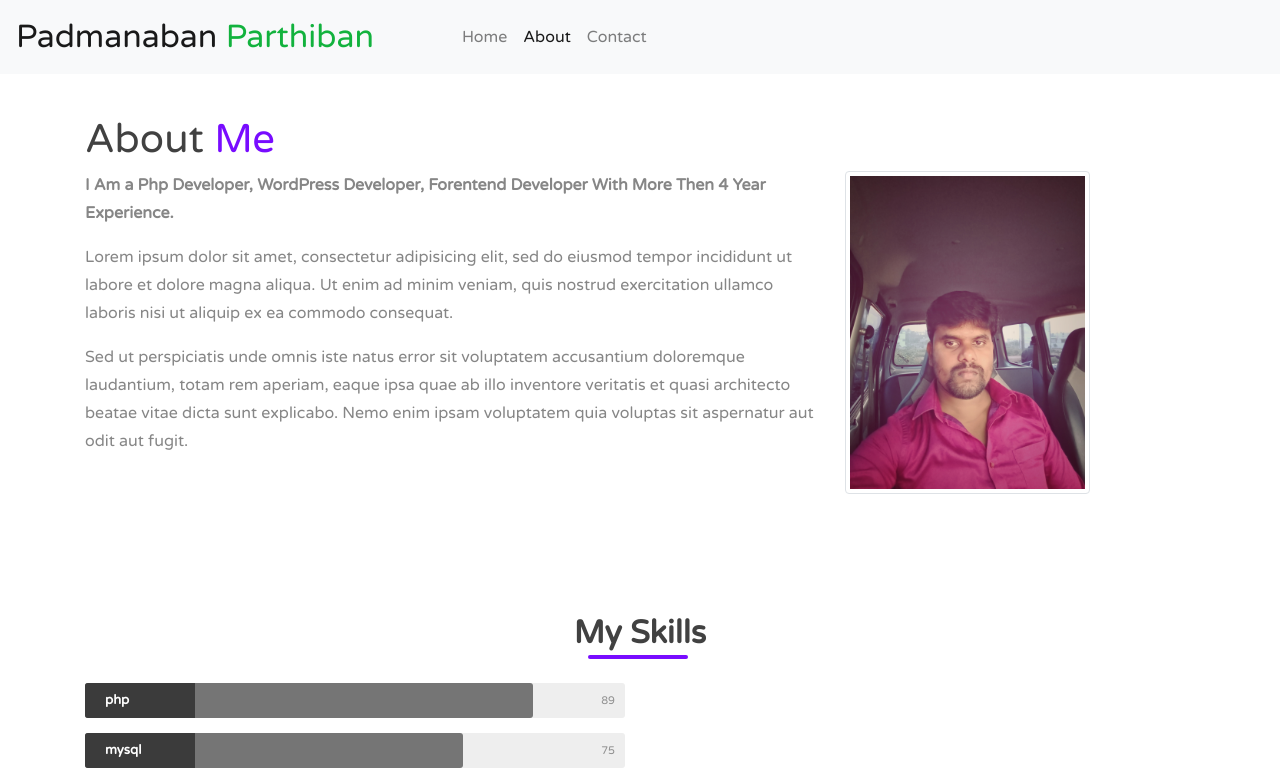
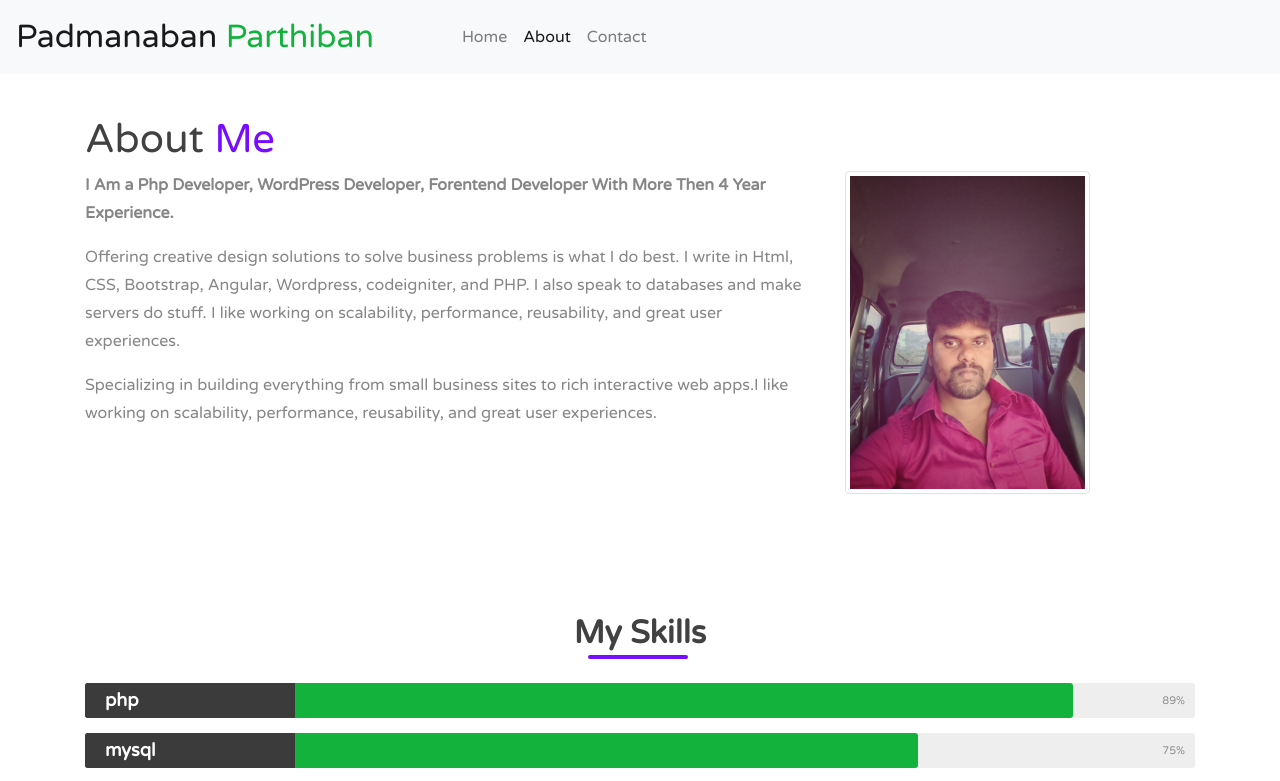
Before and after one commit to padmanabanparthi/padmanaban-parthiban, an Angular app: page /about in a window 1280 px wide. Shown: the top 781 px of the page. Built offline with nearby package versions, Linux system fonts and the light colour scheme.

Commit message:
about me dynamic

```diff
--- a/src/app/about/about.component.css
+++ b/src/app/about/about.component.css
@@ -28,9 +28,9 @@
     position: absolute;
     top: 0;
     left: 0;
-    width: 110px;
+    width: 210px;
     font-weight: bold;
-    font-size: 13px;
+    font-size: 18px;
     color: #ffffff;
     background: #6adcfa;
     -webkit-border-top-left-radius: 3px;
--- a/src/app/about/about.component.html
+++ b/src/app/about/about.component.html
@@ -4,14 +4,7 @@
         <div class="col-md-12 intro">
           <h1>About <span>Me</span></h1>
           <div class="row">
-              <div class="col-md-8">
-                <p><strong>I Am a Php Developer, WordPress Developer, Forentend Developer With More Then 4 Year Experience.</strong></p>
-                <p>
-                    Lorem ipsum dolor sit amet, consectetur adipisicing elit, sed do eiusmod tempor incididunt ut labore et dolore magna aliqua. Ut enim ad minim veniam, quis nostrud exercitation ullamco laboris nisi ut aliquip ex ea commodo consequat.
-                </p>
-                <p>
-                    Sed ut perspiciatis unde omnis iste natus error sit voluptatem accusantium doloremque laudantium, totam rem aperiam, eaque ipsa quae ab illo inventore veritatis et quasi architecto beatae vitae dicta sunt explicabo. Nemo enim ipsam voluptatem quia voluptas sit aspernatur aut odit aut fugit.
-                </p>
+              <div class="col-md-8" [innerHTML]="aboutMe">
               </div>
               <div class="col-md-4">
                 <img src="assets/images/padmanaban.jpeg" class="img-thumbnail" width="70%" alt="">
@@ -27,11 +20,11 @@
           <div class="col-md-12"><h2 class="sectionTitle">My Skills</h2></div>
       </div>
       <div class="row skillBarContainer">
-        <div class="col-md-6">
+        <div class="col-md-12">
           <div class="skillbar clearfix " *ngFor="let skill of skills" attr.data-percent="{{skill.percentage}}%">
             <div class="skillbar-title" style="background: #424242;"><span>{{skill.title}}</span></div>
-            <div class="skillbar-bar" style="background: #757575;"></div>
-            <div class="skill-bar-percent">{{skill.percentage}}</div>
+            <div class="skillbar-bar" style="background: #12B23D;"></div>
+            <div class="skill-bar-percent">{{skill.percentage+"%"}}</div>
           </div> <!-- End Skill Bar -->
         </div>
       </div>
--- a/src/app/about/about.component.ts
+++ b/src/app/about/about.component.ts
@@ -1,6 +1,8 @@
 import { Component, OnInit } from '@angular/core';
 
 import {SkillsService} from '../skills.service';
+import {AboutmeService} from '../aboutme.service';
+
 declare var jquery:any;
 declare var $ :any;
 @Component({
@@ -11,17 +13,19 @@ declare var $ :any;
 export class AboutComponent implements OnInit {
 
   public skills = [];
+  public aboutMe;
 
-  constructor(private _skills: SkillsService) { }
+  constructor(private _skills: SkillsService, private _aboutme: AboutmeService) { }
 
   ngOnInit() {
     this.skills = this._skills.getSkills();
+    this.aboutMe = this._aboutme.aboutme();
 
     jQuery(document).ready(function(){
       jQuery('.skillbar').each(function(){
         jQuery(this).find('.skillbar-bar').animate({
           width:jQuery(this).attr('data-percent')
-        },6000);
+        }, 2000);
       });
     });
   }
--- /dev/null
+++ b/src/app/aboutme.service.ts
@@ -0,0 +1,10 @@
+import { Injectable } from '@angular/core';
+
+@Injectable()
+export class AboutmeService {
+
+  constructor() { }
+  aboutme() {
+    return "<p><strong>I Am a Php Developer, WordPress Developer, Forentend Developer With More Then 4 Year Experience.</strong></p> <p> Offering creative design solutions to solve business problems is what I do best. I write in Html, CSS, Bootstrap, Angular, Wordpress, codeigniter, and PHP. I also speak to databases and make servers do stuff. I like working on scalability, performance, reusability, and great user experiences.</p><p>Specializing in building everything from small business sites to rich interactive web apps.I like working on scalability, performance, reusability, and great user experiences. </p>";
+  }
+}
--- a/src/app/app.module.ts
+++ b/src/app/app.module.ts
@@ -3,6 +3,7 @@ import { NgModule } from '@angular/core';
 
 import { AppRoutingModule } from './app-routing.module';
 import { SkillsService } from './skills.service'; // service
+import { AboutmeService } from './aboutme.service'; // service
 import { AppComponent } from './app.component';
 import { HeaderComponent } from './common/header/header.component';
 import { FooterComponent } from './common/footer/footer.component';
@@ -26,7 +27,7 @@ import { ContactComponent } from './contact/contact.component';
     BrowserModule,
     AppRoutingModule
   ],
-  providers: [SkillsService],
+  providers: [SkillsService, AboutmeService],
   bootstrap: [AppComponent]
 })
 export class AppModule { }
--- a/src/app/home/home.component.html
+++ b/src/app/home/home.component.html
@@ -9,14 +9,7 @@
         <div class="col-md-12 intro">
           <h1>Hello I'm <span>Padmanaban</span></h1>
           <div class="row">
-              <div class="col-md-8">
-                <p><strong>I Am a Php Developer, WordPress Developer, Forentend Developer With More Then 4 Year Experience.</strong></p>
-                <p>
-                    Lorem ipsum dolor sit amet, consectetur adipisicing elit, sed do eiusmod tempor incididunt ut labore et dolore magna aliqua. Ut enim ad minim veniam, quis nostrud exercitation ullamco laboris nisi ut aliquip ex ea commodo consequat.
-                </p>
-                <p>
-                    Sed ut perspiciatis unde omnis iste natus error sit voluptatem accusantium doloremque laudantium, totam rem aperiam, eaque ipsa quae ab illo inventore veritatis et quasi architecto beatae vitae dicta sunt explicabo. Nemo enim ipsam voluptatem quia voluptas sit aspernatur aut odit aut fugit.
-                </p>
+              <div class="col-md-8" [innerHTML]="aboutMe">
               </div>
               <div class="col-md-4">
                 <div class="introImgContainer">
--- a/src/app/home/home.component.ts
+++ b/src/app/home/home.component.ts
@@ -1,6 +1,6 @@
 import { Component, OnInit } from '@angular/core';
 import {SkillsService} from '../skills.service'; // service for skills
-
+import {AboutmeService} from '../aboutme.service';
 @Component({
   selector: 'app-home',
   templateUrl: './home.component.html',
@@ -25,11 +25,13 @@ export class HomeComponent implements OnInit {
     }
   ];
   public skills = [];
+  public aboutMe;
 
-  constructor(private _skills: SkillsService) { }
+  constructor(private _skills: SkillsService, private _aboutme: AboutmeService) { }
 
   ngOnInit() {
     this.skills = this._skills.getSkills();
+    this.aboutMe = this._aboutme.aboutme();
   }
 
 }
```
Also changed, not shown: 2 other files (tests, documents, lock files or other folders).
